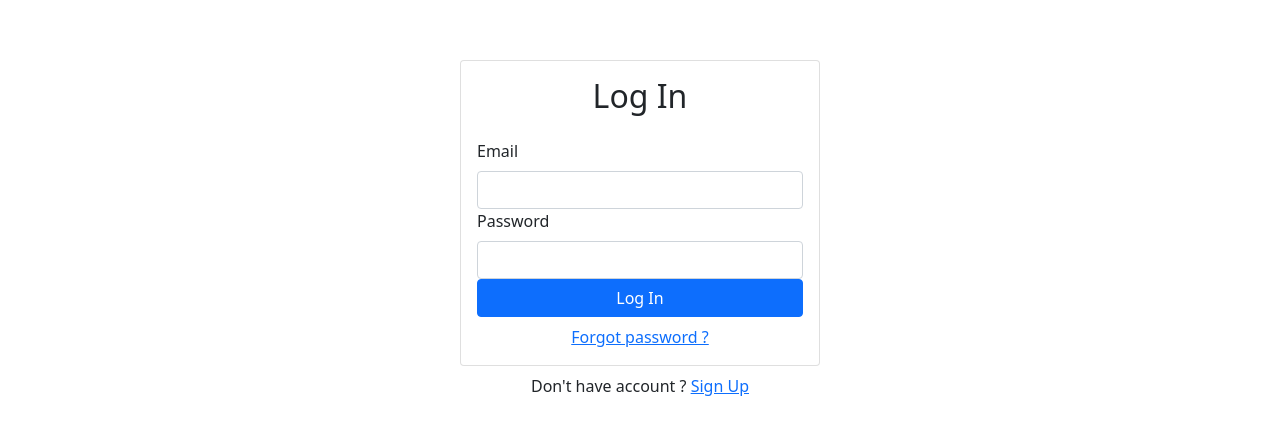
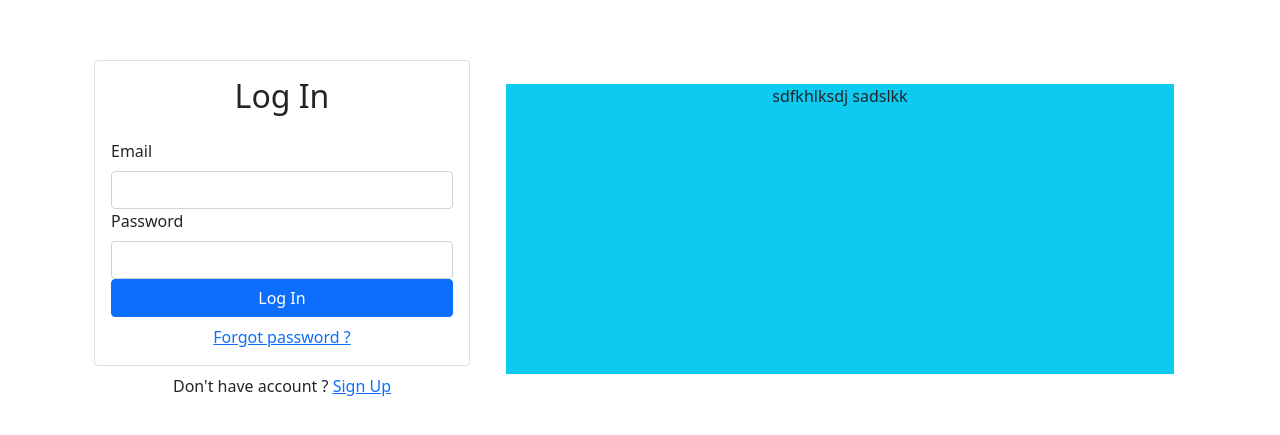
Before and after one commit to YahavSofer/Attendor-App, a React (Create React App) app in the folder my-app/: page /login in a window 1280 px wide. Shown: the part 171-606 px from the top of the page. Built offline with nearby package versions, Linux system fonts and the light colour scheme; no server answers.

Commit message:
starting work

```diff
--- a/my-app/src/Components/App.js
+++ b/my-app/src/Components/App.js
@@ -13,8 +13,8 @@ import UpdateProfile from './UpdateProfile'
 function App() {
   return (
 
-        <Container className = 'd-flex align-items-center justify-content-center' style={{minHeight:"100vh"}}>
-          <div className='w-100' style={{maxWidth:"360px"}}>
+        <Container className = 'd-flex align-items-center justify-content-center' style={{minHeight:"100vh"}} >   {/**/}
+          <div className='w-100'>
 
                   <Router>
                       <AuthProvider>
--- a/my-app/src/Components/Login.js
+++ b/my-app/src/Components/Login.js
@@ -1,5 +1,5 @@
 import React, {useRef, useState} from 'react'
-import {Alert, Button, Card, Form} from 'react-bootstrap'
+import {Alert, Button, Card,Form,Container,Row,Col} from 'react-bootstrap'
 import { useAuth } from '../context/AuthContext'
 import { Link , useHistory } from 'react-router-dom'
 
@@ -27,6 +27,9 @@ export default function Login() {
     }
     return (
         <>
+    <Container>
+        <Row>
+            <Col style={{minWidth:'350px',maxWidth:'400px'}}>
                     <Card>
                     <Card.Body>
                         <h2 className="text-center mb-4">Log In</h2>
@@ -53,7 +56,14 @@ export default function Login() {
                     <div className="w-100 text-center mt-2">
                         Don't have account ? <Link to='/signup'>Sign Up</Link>
                     </div>
-        {/* hello world */}
+        </Col>
+        <Col className='m-sm-4 bg-info text-sm-center'>
+            sdfkhlksdj
+            sadslkk
+        </Col>
+        </Row>
+    </Container>
+
     </>
     )
 }
```
Also changed, not shown: 1 other file (tests, documents, lock files or other folders). Lines whose indentation alone changed are shown as unchanged.
